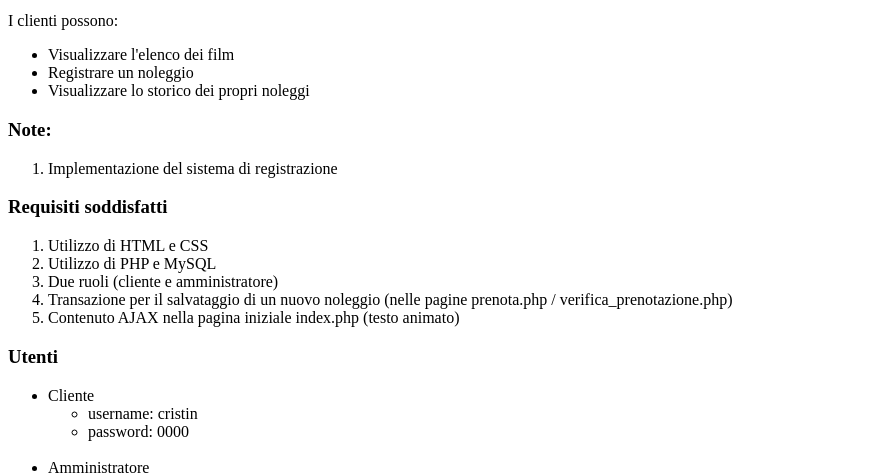
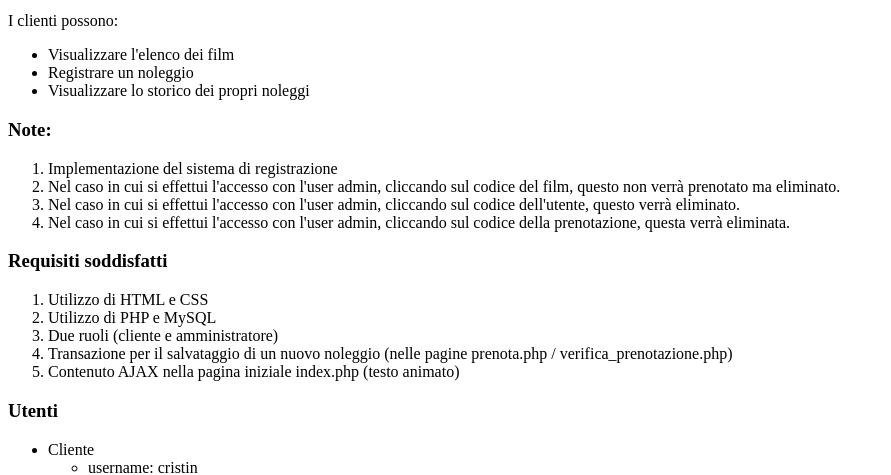
Before and after one commit to crilly/AMM_progetto, a PHP site: page / in a window 1280 px wide. Shown: the part 303-778 px from the top of the page, without its empty margins (0-891 px from the left). Run offline with PHP 8.4, Linux system fonts and the light colour scheme.

Commit message:
modifiche definitive

```diff
--- a/index.php
+++ b/index.php
@@ -31,6 +31,9 @@
     <h3>Note:</h3>
     <ol>
         <li>Implementazione del sistema di registrazione</li>
+        <li>Nel caso in cui si effettui l'accesso con l'user admin, cliccando sul codice del film, questo non verrà prenotato ma eliminato.</li>
+        <li>Nel caso in cui si effettui l'accesso con l'user admin, cliccando sul codice dell'utente, questo verrà eliminato. </li>
+        <li>Nel caso in cui si effettui l'accesso con l'user admin, cliccando sul codice della prenotazione, questa verrà eliminata. </li>
     </ol>
 </p>
 
```
